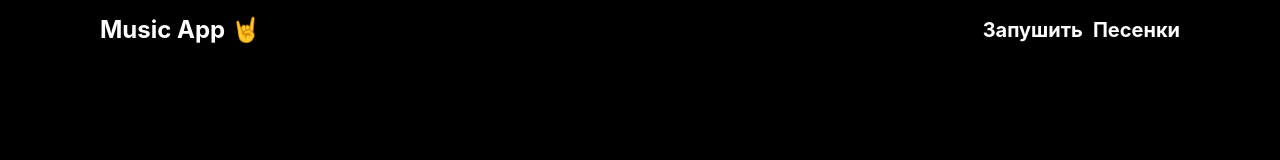
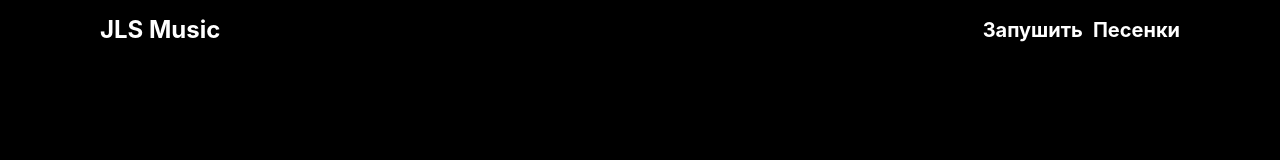
Before and after one commit to 1MishGun1/music-app, a React (Create React App) app: page / in a window 1280 px wide. Shown: the top 160 px of the page. Built offline with nearby package versions, Linux system fonts and the light colour scheme.

Commit message:
add navLinks

```diff
--- a/src/components/Header/Header.tsx
+++ b/src/components/Header/Header.tsx
@@ -1,5 +1,9 @@
-import { Link, useLocation } from "react-router-dom";
+import { Link, NavLink, useLocation } from "react-router-dom";
 import Styles from "./Header.module.css";
+import { IPropsStyles } from "../../interfaces/propsStyles";
+
+const setActive = ({ isActive }: IPropsStyles) =>
+  isActive ? Styles["item__nav_active"] : Styles["item__nav"];
 
 export const Header = () => {
   const location = useLocation();
@@ -8,20 +12,20 @@ export const Header = () => {
   return (
     <header className={Styles["header"]}>
       {homeUrl ? (
-        <h1 className={Styles["header__logo"]}>Music App 🤘</h1>
+        <h1 className={Styles["header__logo"]}>JLS Music</h1>
       ) : (
         <Link to={"/"} className={Styles["header__logo"]}>
-          Music App 🤘
+          JLS Music
         </Link>
       )}
       <nav className={Styles["nav"]}>
         <ul className={Styles["items__nav"]}>
-          <Link to={"/add"} className={Styles["item__nav"]}>
+          <NavLink to={"/add"} className={setActive}>
             Запушить
-          </Link>
-          <Link to={"/list"} className={Styles["item__nav"]}>
+          </NavLink>
+          <NavLink to={"/list"} className={setActive}>
             Песенки
-          </Link>
+          </NavLink>
         </ul>
       </nav>
     </header>
```
